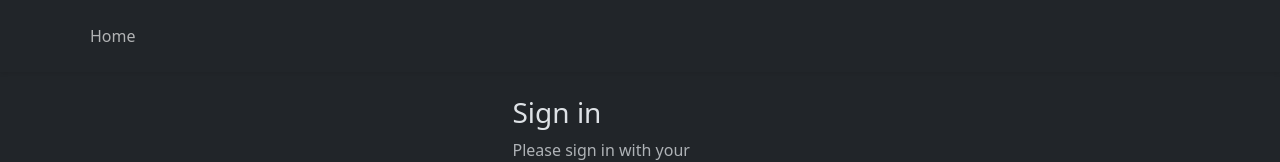
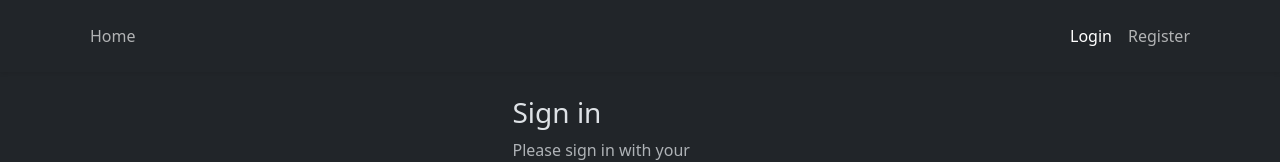
Before and after one commit to Jelcoo/TechSageCapital, a Vue app in the folder frontend/: page /auth/login in a window 1280 px wide. Shown: the top 162 px of the page. Built offline with nearby package versions, Linux system fonts and the light colour scheme; no server answers.

Commit message:
Add navbar links for login & register

```diff
--- a/frontend/src/components/NavbarComponent.vue
+++ b/frontend/src/components/NavbarComponent.vue
@@ -5,6 +5,14 @@
                 <ul class="navbar-nav">
                     <li class="nav-item">
                         <RouterLink to="/" class="nav-link" active-class="active">Home</RouterLink>
+                    </li>
+                </ul>
+                <ul class="navbar-nav ms-auto" v-if="!isAuthenticated">
+                    <li class="nav-item">
+                        <RouterLink to="/auth/login" class="nav-link" active-class="active">Login</RouterLink>
+                    </li>
+                    <li class="nav-item">
+                        <RouterLink to="/auth/register" class="nav-link" active-class="active">Register</RouterLink>
                     </li>
                 </ul>
             </div>
@@ -16,5 +24,10 @@
 </template>
 
 <script setup lang="ts">
+import { useUserStore } from "@/stores/user";
+import { computed } from "vue";
 import { RouterLink } from "vue-router";
+
+const userStore = useUserStore();
+const isAuthenticated = computed(() => userStore.isAuthenticated);
 </script>
--- a/frontend/src/stores/user.ts
+++ b/frontend/src/stores/user.ts
@@ -24,7 +24,7 @@ export const useUserStore = defineStore('user', {
     }),
     getters: {
         fullName: (state) => `${state.firstName} ${state.lastName}`,
-        isAuthenticated: (state) => !!state.token,
+        isAuthenticated: (state) => state.token !== null,
     },
     actions: {
         me(): Promise<AxiosResponse<{ user: User }>> {
```
